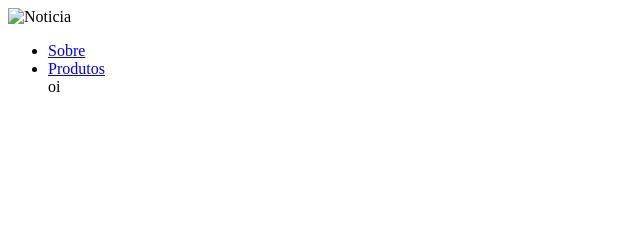
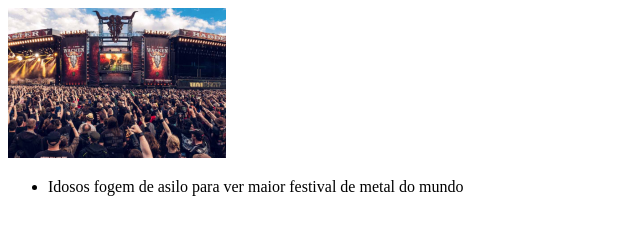
Before and after one commit to carolpazini/desafionoticia, a plain HTML site: page index.html in a window 1280 px wide. Shown: the whole page, without its empty margins (0-640 px from the left). Drawn offline with Linux system fonts and the light colour scheme.

Commit message:
imagem wacken

```diff
--- a/index.html
+++ b/index.html
@@ -7,15 +7,17 @@
 
 
 <body>
-    <img src="logo.png" alt="Noticia">
-    <nav>
-        <ul>
-            <li><a href="/sobre">Sobre</a></li>
-            <li><a href="/produtos">Produtos</a></li>
-            oi
+    <div>
+        <img src="wacken.png" alt="Foto do festival de metal alemão wacken">
+        <nav>
+            <ul>
+                <li>Idosos fogem de asilo para ver maior festival de metal do mundo</li>
 
-        </ul>
-    </nav>
+
+
+            </ul>
+        </nav>
+</div>
 </body>
 
 </html>
```
Also changed, not shown: wacken.png (added).
